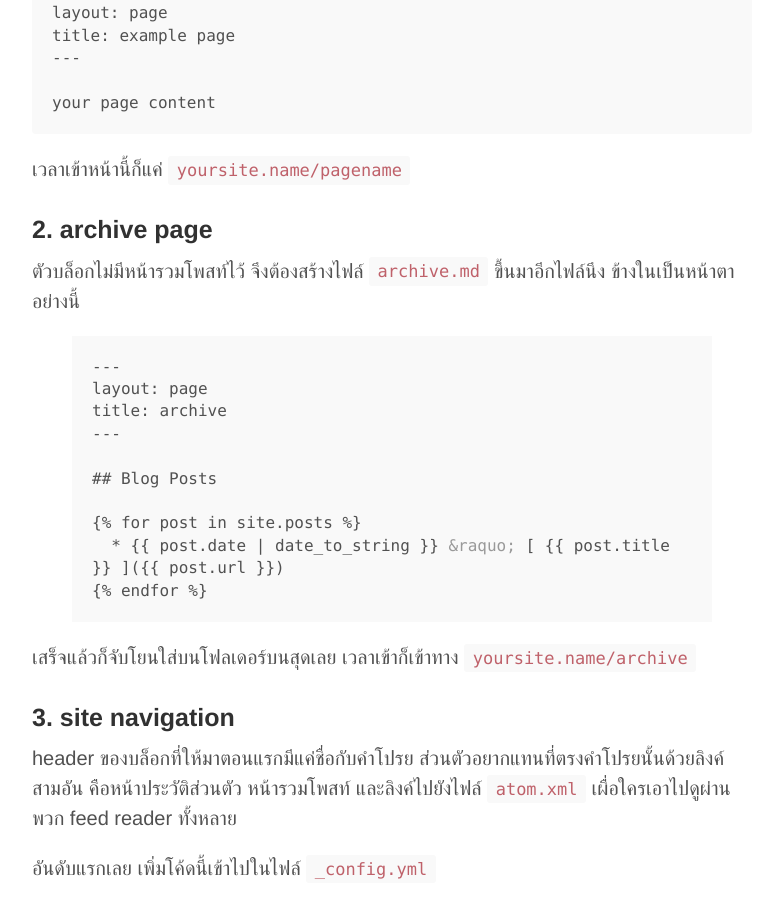
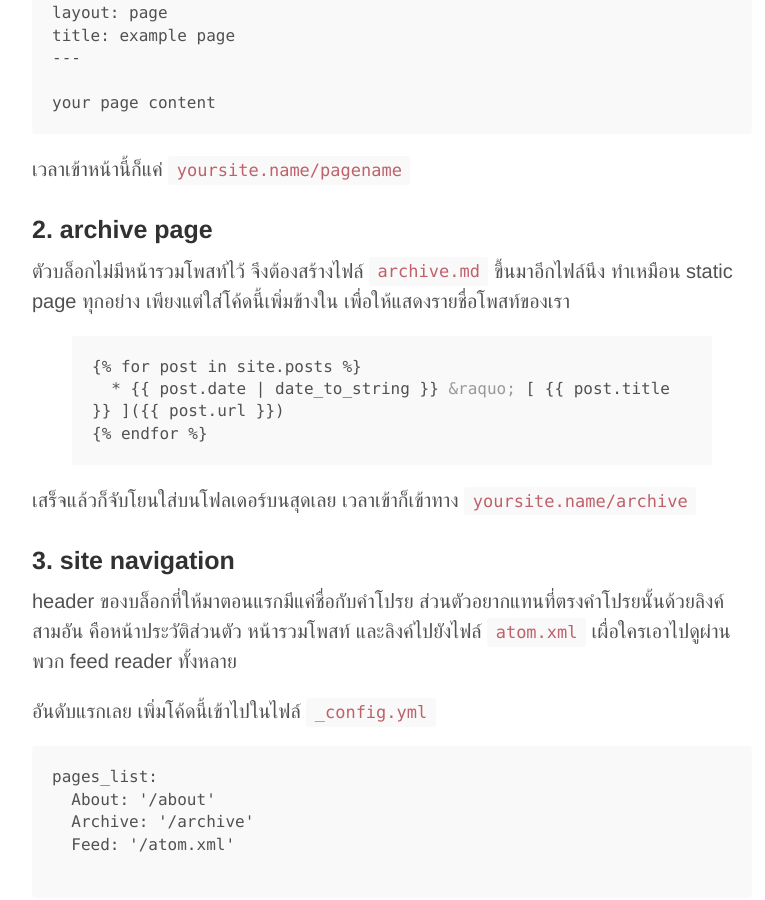
Before and after one commit to wuttinan/wuttinan.github.io, a Jekyll site: the page built from index.html, in a window 1280 px wide and 900 px high, scrolled down 2192 px. Shown: the whole window, without its empty margins (248-1013 px from the left). Built offline with Jekyll 4.4.1, drawn with Linux system fonts in a browser that asks for light colours; Markdown is read by kramdown in place of the engine named in the settings; the list of posts is cut into pages by our own code.

Commit message:
edit post

```diff
--- a/_posts/2014-05-26-blog-with-jekyll.md
+++ b/_posts/2014-05-26-blog-with-jekyll.md
@@ -73,16 +73,9 @@
 
 ### 2. archive page
 
-ตัวบล็อกไม่มีหน้ารวมโพสท์ไว้ จึงต้องสร้างไฟล์ `archive.md` ขึ้นมาอีกไฟล์นึง ข้างในเป็นหน้าตาอย่างนี้
+ตัวบล็อกไม่มีหน้ารวมโพสท์ไว้ จึงต้องสร้างไฟล์ `archive.md` ขึ้นมาอีกไฟล์นึง ทำเหมือน static page ทุกอย่าง เพียงแต่ใส่โค้ดนี้เพิ่มข้างใน เพื่อให้แสดงรายชื่อโพสท์ของเรา
 {% highlight html %}
 {% raw %}
----
-layout: page
-title: archive
----
-
-## Blog Posts
-
 {% for post in site.posts %}
   * {{ post.date | date_to_string }} &raquo; [ {{ post.title }} ]({{ post.url }})
 {% endfor %}
```
